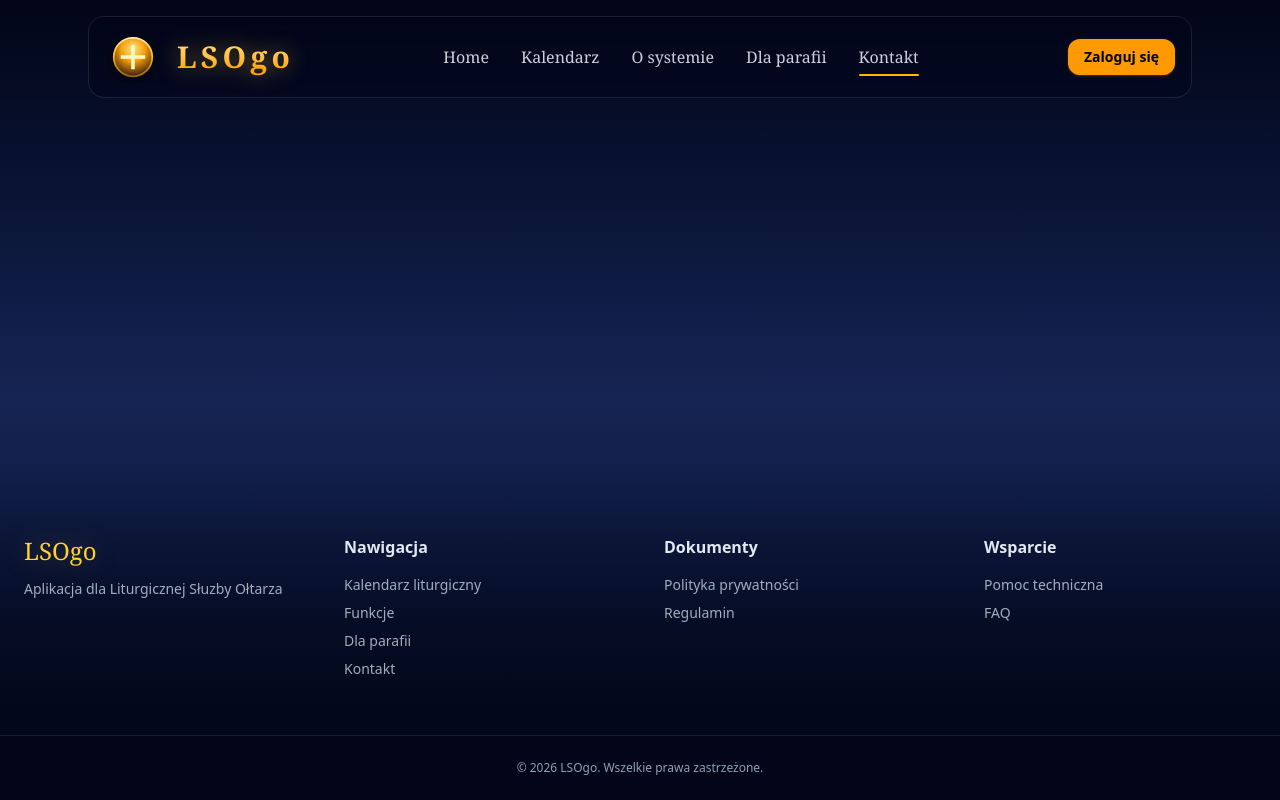
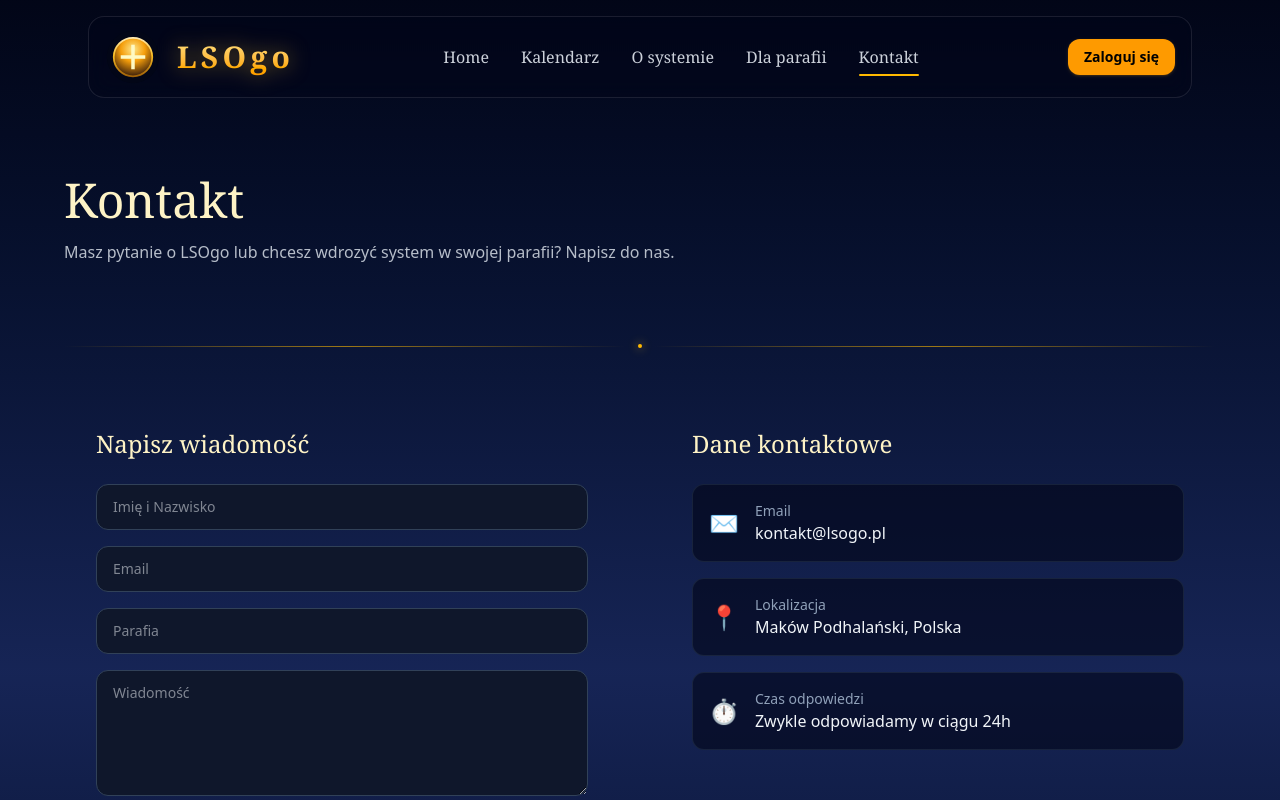
Before and after one commit to grzegorz2803/lsogo-web, a React (Vite) app: page /kontakt in a window 1280 px wide. Shown: the top 800 px of the page. Built offline with nearby package versions, Linux system fonts and the light colour scheme.

Commit message:
feat: add contact page with form and contact information section

```diff
--- a/src/AppRouter.tsx
+++ b/src/AppRouter.tsx
@@ -2,6 +2,7 @@ import { Routes, Route } from "react-router-dom";
 import { HomePage } from "./pages/HomePage";
 import { AboutPage } from "./pages/AboutPage";
 import { ParishPage } from "./pages/ParishPage";
+import { ContactPage } from "./pages/ContactPage";
 
 export function AppRouter() {
   return (
@@ -9,6 +10,7 @@ export function AppRouter() {
       <Route path="/" element={<HomePage />} />
       <Route path="/o-systemie" element={<AboutPage />} />
       <Route path="/dla-parafii" element={<ParishPage />} />
+      <Route path="/kontakt" element={<ContactPage />} />
     </Routes>
   );
 }
--- /dev/null
+++ b/src/components/Contact/ContactFormSection.tsx
@@ -0,0 +1,42 @@
+import { contactContent } from "../../content/contact";
+import { SectionSeparator } from "../SectionSeparator";
+import { Button } from "../Button";
+import { ContactInfoCard } from "./ContactInfoCard";
+
+export function ContactFormSection() {
+  const { form } = contactContent;
+
+  return (
+    <section className="mt-10 px-6">
+      <div className="mx-auto max-w-6xl">
+        <SectionSeparator />
+        <div className="mt-10 grid gap-10 lg:grid-cols-2">
+          <div className="px-8 py-8 ">
+            <h2 className="font-serif text-2xl text-amber-100">{form.title}</h2>
+            <div className="mt-6 flex flex-col gap-4">
+              <input
+                placeholder={form.fields.name}
+                className="rounded-xl border border-slate-700 bg-slate-900 px-4 py-3 text-sm text-slate-100 outline-none focus:border-amber-400"
+              />
+              <input
+                placeholder={form.fields.email}
+                className="rounded-xl border border-slate-700 bg-slate-900 px-4 py-3 text-sm text-slate-100 outline-none focus:border-amber-400"
+              />
+              <input
+                placeholder={form.fields.parish}
+                className="rounded-xl border border-slate-700 bg-slate-900 px-4 py-3 text-sm text-slate-100 outline-none focus:border-amber-400"
+              />
+              <textarea
+                placeholder={form.fields.message}
+                rows={5}
+                className="rounded-xl border border-slate-700 bg-slate-900 px-4 py-3 text-sm text-slate-100 outline-none focus:border-amber-400"
+              />
+              <Button variant="primary">{form.button}</Button>
+            </div>
+          </div>
+          <ContactInfoCard />
+        </div>
+      </div>
+    </section>
+  );
+}
--- /dev/null
+++ b/src/components/Contact/ContactInfoCard.tsx
@@ -0,0 +1,25 @@
+import { contactContent } from "../../content/contact";
+
+export function ContactInfoCard() {
+  const { info } = contactContent;
+
+  return (
+    <div className="px-8 py-8 ">
+      <h2 className="font-serif text-2xl text-amber-100">{info.title}</h2>
+      <div className="mt-6 flex flex-col gap-4">
+        {info.items.map((item) => (
+          <div
+            key={item.id}
+            className="flex items-center gap-4 rounded-xl border border-slate-700/40 bg-slate-950/60 px-4 py-4"
+          >
+            <div className="text-2xl">{item.icon}</div>
+            <div>
+              <p className="text-sm text-slate-400">{item.label}</p>
+              <p className="text-slate-100"> {item.value}</p>
+            </div>
+          </div>
+        ))}
+      </div>
+    </div>
+  );
+}
--- /dev/null
+++ b/src/content/contact.ts
@@ -0,0 +1,40 @@
+export const contactContent = {
+  hero: {
+    title: "Kontakt",
+    subtitle:
+      "Masz pytanie o LSOgo lub chcesz wdrozyć system w swojej parafii? Napisz do nas.",
+  },
+  form: {
+    title: "Napisz wiadomość",
+    fields: {
+      name: "Imię i Nazwisko",
+      email: "Email",
+      parish: "Parafia",
+      message: "Wiadomość",
+    },
+    button: "Wyślij wiadomość",
+  },
+  info: {
+    title: "Dane kontaktowe",
+    items: [
+      {
+        id: "email",
+        label: "Email",
+        value: "kontakt@lsogo.pl",
+        icon: "✉️",
+      },
+      {
+        id: "location",
+        label: "Lokalizacja",
+        value: "Maków Podhalański, Polska",
+        icon: "📍",
+      },
+      {
+        id: "response",
+        label: "Czas odpowiedzi",
+        value: "Zwykle odpowiadamy w ciągu 24h",
+        icon: "⏱️",
+      },
+    ],
+  },
+};
--- /dev/null
+++ b/src/pages/ContactPage.tsx
@@ -0,0 +1,21 @@
+import { ContactFormSection } from "../components/Contact/ContactFormSection";
+import { contactContent } from "../content/contact";
+
+export function ContactPage() {
+  const { hero } = contactContent;
+  return (
+    <div className="relative min-h-screen w-full">
+      <section className="px-6 pt-20 pb-10">
+        <div className="mx-auto max-w-6xl">
+          <h1 className="font-serif text-3xl md:text-5xl text-amber-100">
+            {hero.title}
+          </h1>
+          <p className="mt-4 max-w-3xl text-sm md:text-base text-slate-200/80">
+            {hero.subtitle}
+          </p>
+        </div>
+      </section>
+      <ContactFormSection />
+    </div>
+  );
+}
```
